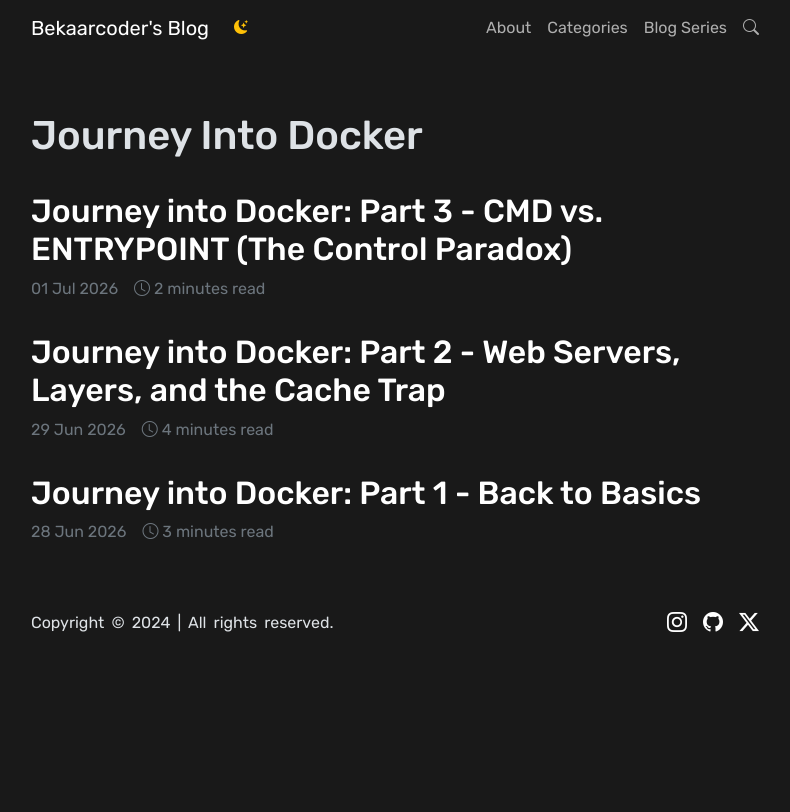
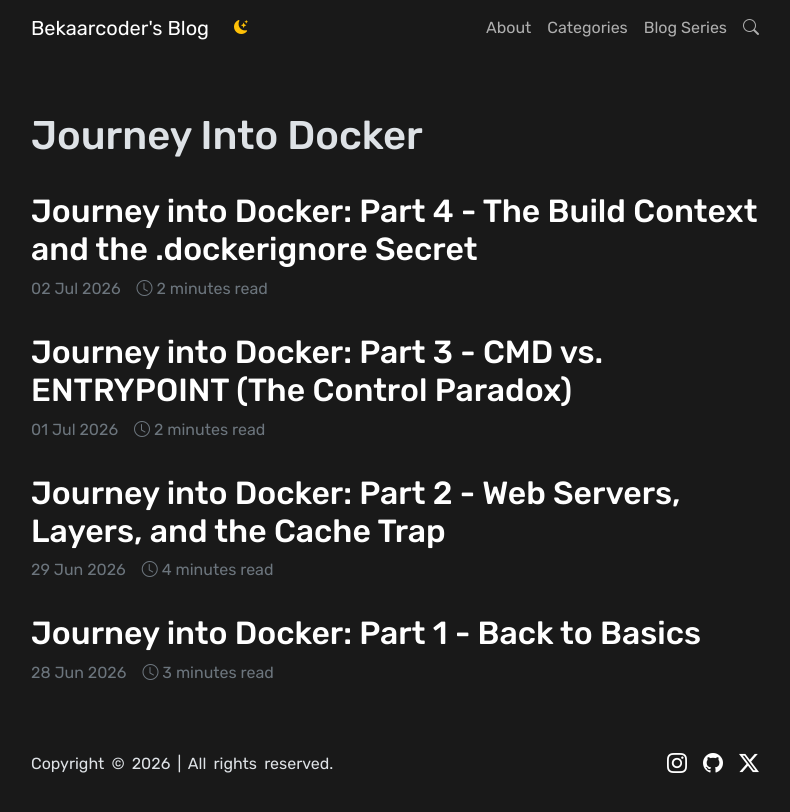
Before and after one commit to bekaarcoder/my-blog, a Jekyll site: the page built from series/docker.md, in a window 1280 px wide. Shown: the top 812 px of the page, without its empty margins (241-1031 px from the left). Built offline with Jekyll 4.4.1, drawn with Linux system fonts in a browser that asks for light colours; some of the changed lines change nothing that is shown.

Commit message:
added 4th blog in docker series

````diff
--- a/_includes/footer.html
+++ b/_includes/footer.html
@@ -4,7 +4,7 @@
             class="col-sm-12 col-md-12 col-lg-8 d-flex justify-content-between align-items-center"
         >
             <span class="word-spacing"
-                >Copyright &copy; 2024 | All rights reserved.</span
+                >Copyright &copy; 2026 | All rights reserved.</span
             >
             <div class="d-flex justify-content-center my-3">
                 <a
--- /dev/null
+++ b/_posts/docker/2026-07-02-understanding-build-context.md
@@ -0,0 +1,128 @@
+---
+layout: post
+title: 'Journey into Docker: Part 4 - The Build Context and the .dockerignore Secret'
+date: 2026-07-02 10:40:05 +0530
+permalink: '/understanding-build-context'
+categories: docker
+series: 'Journey Into Docker'
+series_order: 4
+---
+
+When I first started running `docker build .`, I noticed a line in my terminal output that read something like:
+`=> [internal] load build context`
+`=> => transferring context: 10.49MB`
+
+Wait, 10.5 MB? My code was just a few lines of JavaScript! Why was it sending so much data? In this post, I will explore the concept of the **Build Context**, learn how `.dockerignore` prevents bloat, and troubleshoot a sneaky file path bug inside one of the repository projects.
+
+---
+
+## What is the Build Context?
+
+A Docker build runs in a client-server architecture. The Docker CLI tool on your laptop is the _client_, and the Docker Daemon (which builds and runs containers) is the _server_.
+
+When you run `docker build -t app .`, the dot (`.`) defines the **Build Context**. Before doing anything else, the CLI packages _every_ file and folder in that directory and uploads it to the Docker Daemon.
+
+```mermaid
+graph TD
+    Client[Docker CLI Client] -- 1. Zips & sends all files in dot directory --> Daemon[Docker Daemon Server]
+    Daemon -- 2. Processes Dockerfile instructions --> Image[Finished Docker Image]
+```
+
+If you have:
+
+- Large media assets (`videos/`, `images/`).
+- Local package directories (`node_modules/` or `venv/`).
+- Temporary build artifacts (`dist/`, `.next/`).
+- Secret key files (`.env`, `.pem`).
+
+All of them get uploaded to the daemon. This slows down your builds, inflates your final image sizes, and poses a major security leak risk!
+
+---
+
+## Enter `.dockerignore`
+
+To prevent this, we use a `.dockerignore` file. It works exactly like `.gitignore`. It tells the Docker CLI: _"Do not include these files in the upload bundle."_
+
+Below is my current directory structure:
+
+```text
+app/
+├── src/
+│   ├── index.js
+│   ├── component/
+│   └── page/
+├── .dockerignore
+├── Dockerfile
+├── ignore-file
+```
+
+- `ignore-file` (a 10MB dummy file).
+- `src/index.js` (my main app entrypoint).
+- `src/component/component.test.js` (test file).
+- `.dockerignore`
+- `Dockerfile`
+
+Here is the `.dockerignore` file:
+
+```
+ignore-file
+**/*.test.js
+```
+
+By excluding `ignore-file` and any file ending with `.test.js`, my build context size shrank from **10.5 MB** to a few **kilobytes**!
+
+Here is the `Dockerfile`:
+
+```dockerfile
+FROM node:24-alpine
+
+WORKDIR /app
+
+COPY . .
+
+CMD [ "node", "src/index.js" ]
+```
+
+This dockerfile will
+
+1. Start with Node.js Alpine base.
+2. Set the working directory to `/app`.
+3. Copy all files from the build context (which now excludes our ignored files).
+4. Run `node src/index.js`.
+
+---
+
+## Building and Running
+
+Let's build the image:
+
+```bash
+docker build -t context-app .
+```
+
+Notice how fast the build runs because the 10MB `ignore-file` was never sent as part of the context!
+
+Now lets run the container:
+
+```bash
+docker run --rm context-app node src/index.js
+```
+
+**Output:**
+
+```text
+Hello Docker!
+```
+
+{:.blockquote}
+
+> _(The `--rm` flag tells Docker to automatically delete the container's container filesystem once it exits, keeping my environment clean)._
+
+---
+
+## Summary
+
+In this chapter, I learned:
+
+1. **The Build Context** is the directory sent to the Docker daemon. Keeping it small is key to fast builds.
+2. **`.dockerignore`** acts as a filter, preventing heavy dependencies, test files, and secrets from entering the daemon context.
````
